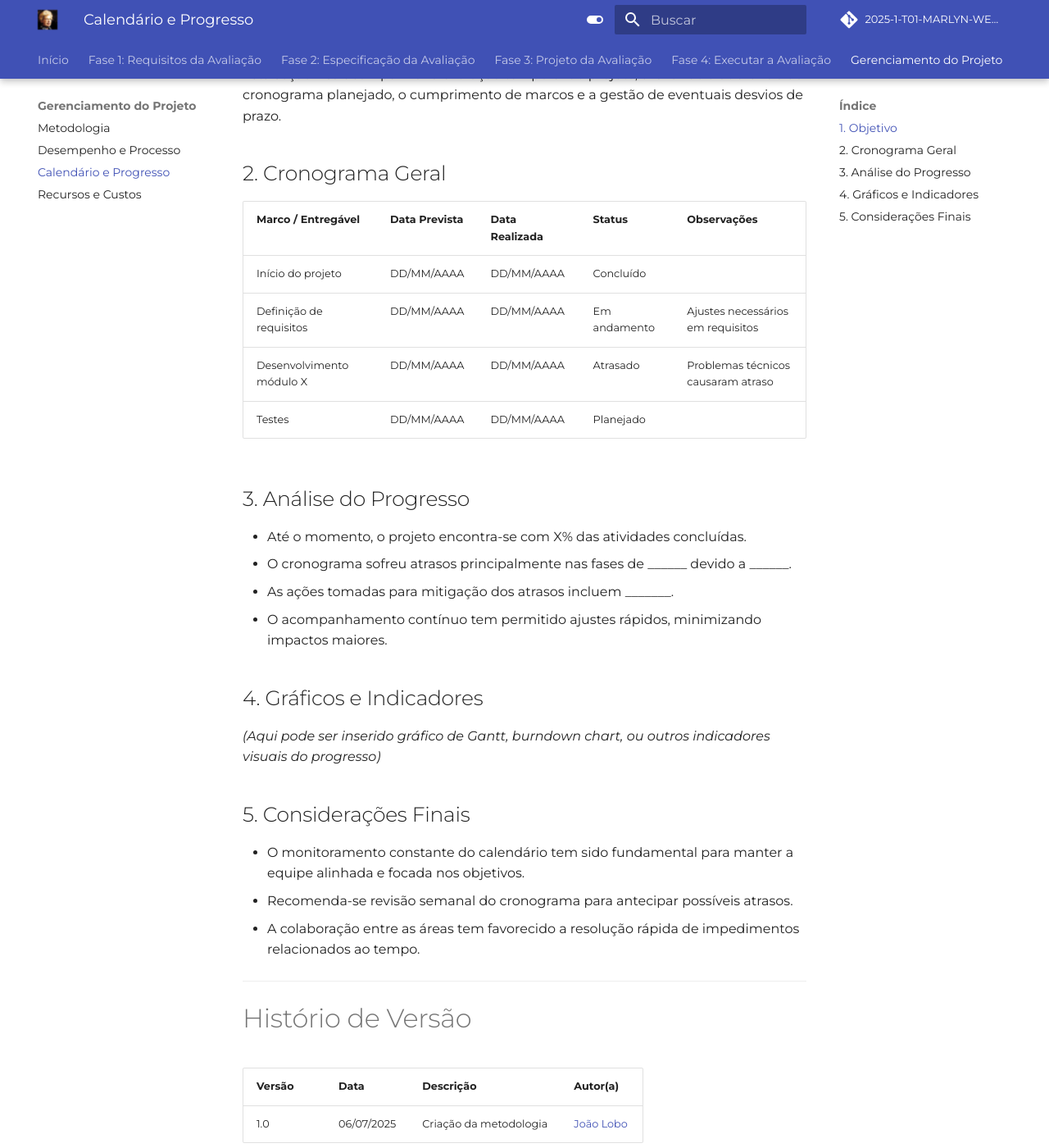
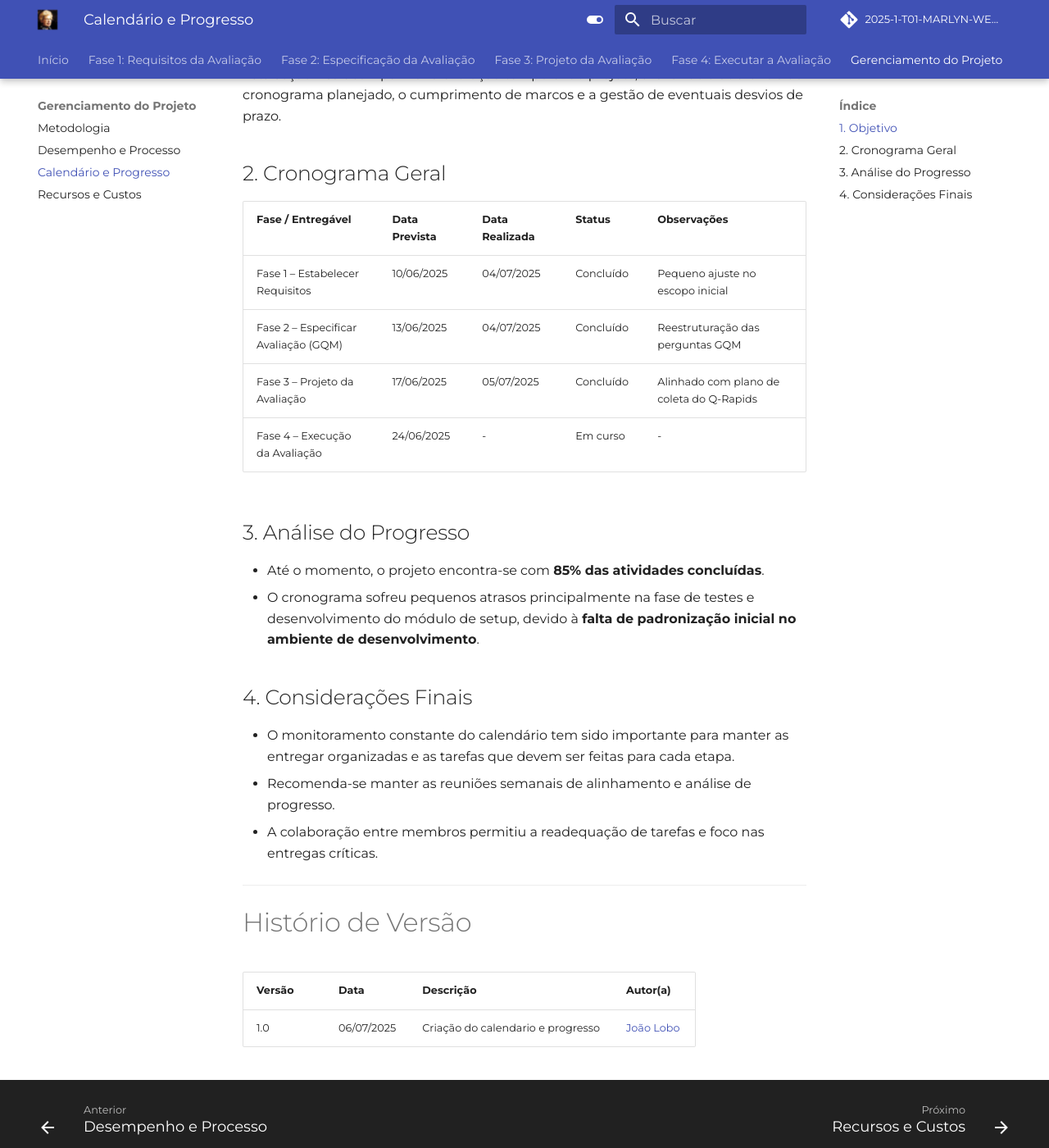
Before and after one commit to FCTE-Qualidade-de-Software-1/2025-1-T01-MARLYN-WESCOFF, an MkDocs documentation site: the page built from docs/psm/calendario.md, in a window 1280 px wide and 1400 px high, scrolled down 201 px. Shown: the whole window at 82% size. Built offline with MkDocs 1.6.1 and Material for MkDocs 9.7.7, drawn with Linux system fonts in a browser that asks for light colours; comment, search, counter and statistics services are not loaded.

Commit message:
correção de atividades

```diff
--- a/docs/psm/calendario.md
+++ b/docs/psm/calendario.md
@@ -6,29 +6,24 @@ Esta seção visa acompanhar a evolução temporal do projeto, avaliando a ader
 
 ## 2. Cronograma Geral
 
-| Marco / Entregável          | Data Prevista       | Data Realizada      | Status          | Observações                         |
-|----------------------------|---------------------|---------------------|-----------------|-----------------------------------|
-| Início do projeto           | DD/MM/AAAA          | DD/MM/AAAA          | Concluído       |                                   |
-| Definição de requisitos     | DD/MM/AAAA          | DD/MM/AAAA          | Em andamento    | Ajustes necessários em requisitos |
-| Desenvolvimento módulo X    | DD/MM/AAAA          | DD/MM/AAAA          | Atrasado        | Problemas técnicos causaram atraso|
-| Testes                     | DD/MM/AAAA          | DD/MM/AAAA          | Planejado       |                                   |
+| **Fase / Entregável**                | **Data Prevista** | **Data Realizada** | **Status** | **Observações**                           |
+| ------------------------------------ | ----------------- | ------------------ | ---------- | ----------------------------------------- |
+| Fase 1 – Estabelecer Requisitos      | 10/06/2025        | 04/07/2025         | Concluído  | Pequeno ajuste no escopo inicial          |
+| Fase 2 – Especificar Avaliação (GQM) | 13/06/2025        | 04/07/2025         | Concluído  | Reestruturação das perguntas GQM          |
+| Fase 3 – Projeto da Avaliação        | 17/06/2025        | 05/07/2025         | Concluído  | Alinhado com plano de coleta do Q-Rapids  |
+| Fase 4 – Execução da Avaliação       | 24/06/2025        | -         | Em curso  | - |
+
 
 ## 3. Análise do Progresso
 
-- Até o momento, o projeto encontra-se com X% das atividades concluídas.
-- O cronograma sofreu atrasos principalmente nas fases de ______ devido a ______.
-- As ações tomadas para mitigação dos atrasos incluem _______.
-- O acompanhamento contínuo tem permitido ajustes rápidos, minimizando impactos maiores.
+- Até o momento, o projeto encontra-se com **85% das atividades concluídas**.
+- O cronograma sofreu pequenos atrasos principalmente na fase de testes e desenvolvimento do módulo de setup, devido à **falta de padronização inicial no ambiente de desenvolvimento**.
 
-## 4. Gráficos e Indicadores
+## 4. Considerações Finais
 
-*(Aqui pode ser inserido gráfico de Gantt, burndown chart, ou outros indicadores visuais do progresso)*
-
-## 5. Considerações Finais
-
-- O monitoramento constante do calendário tem sido fundamental para manter a equipe alinhada e focada nos objetivos.
-- Recomenda-se revisão semanal do cronograma para antecipar possíveis atrasos.
-- A colaboração entre as áreas tem favorecido a resolução rápida de impedimentos relacionados ao tempo.
+- O monitoramento constante do calendário tem sido importante para manter as entregar organizadas e as tarefas que devem ser feitas para cada etapa.
+- Recomenda-se manter as reuniões semanais de alinhamento e análise de progresso.
+- A colaboração entre membros permitiu a readequação de tarefas e foco nas entregas críticas.
 
 ---
 
@@ -36,4 +31,4 @@ Esta seção visa acompanhar a evolução temporal do projeto, avaliando a ader
 
 | Versão | Data | Descrição | Autor(a) |
 |--------|------|----------|-------------------------------|
-| 1.0    | 06/07/2025 |Criação da metodologia| [João Lobo](https://github.com/joaolobo10)|
+| 1.0    | 06/07/2025 |Criação do calendario e progresso | [João Lobo](https://github.com/joaolobo10)|
```
Also changed, not shown: docs/psm/desempenho.md (+10 -9 lines), docs/psm/metodologia.md (+6 -6 lines), docs/psm/recursos.md (+11 -12 lines).
